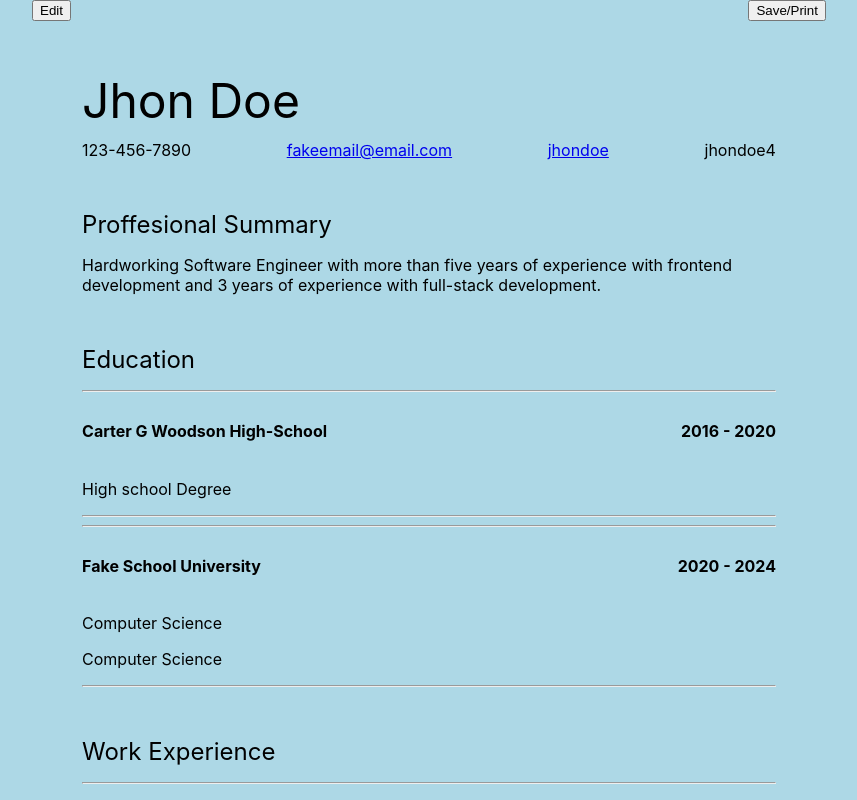
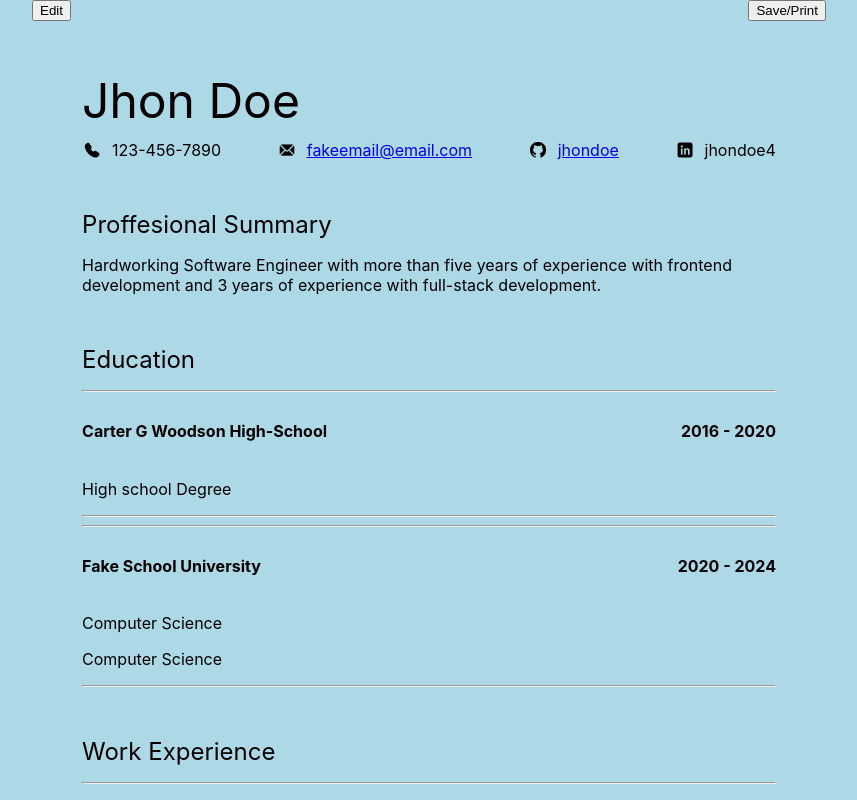
Before and after one commit to DrearyDev/cv-creator-react, a React (Vite) app: page / in a window 1280 px wide. Shown: the top 800 px of the page, without its empty margins (211-1068 px from the left). Built offline with nearby package versions, Linux system fonts and the light colour scheme.

Commit message:
Add icons to header values
icons to indicate what each value is for.

```diff
--- a/src/components/header.jsx
+++ b/src/components/header.jsx
@@ -1,4 +1,8 @@
-import {useState} from 'react'
+import {useState} from 'react';
+import phone from '../assets/phone.png'
+import email from '../assets/email.png'
+import github from '../assets/github.png'
+import linkedin from '../assets/linkedin.png'
 
 function Header({headerInputs, viewMode}) {
     const [headerInputsValue, setHeaderInputsValue] = useState(headerInputs);
@@ -16,6 +20,7 @@ function Header({headerInputs, viewMode}) {
 
                 {headerInputsValue.phoneNum[0] ?
                 <li>
+                    <img className="icon" src={phone} />
                     <a href={headerInputsValue.phoneNum[1]}>
                         {headerInputsValue.phoneNum[0]}
                     </a>
@@ -23,6 +28,7 @@ function Header({headerInputs, viewMode}) {
 
                 {headerInputsValue.email[0] ?
                 <li>
+                    <img className="icon" src={email} />
                     <a href={headerInputsValue.email[1]}>
                         {headerInputsValue.email[0]}
                     </a>
@@ -30,6 +36,7 @@ function Header({headerInputs, viewMode}) {
 
                 {headerInputsValue.github[0] ?
                 <li>
+                    <img className="icon" src={github} />
                     <a href={headerInputsValue.github[1]}>
                         {headerInputsValue.github[0]}
                     </a>
@@ -37,6 +44,7 @@ function Header({headerInputs, viewMode}) {
 
                 {headerInputsValue.linkedin[0] ?
                 <li>
+                    <img className="icon" src={linkedin} />
                     <a href={headerInputsValue.linkedin[1]}>
                         {headerInputsValue.linkedin[0]}
                     </a>
--- a/src/styles/view.css
+++ b/src/styles/view.css
@@ -30,6 +30,15 @@ h1 {
 .header ul .name {
     width: 100%;
     font-size: 3rem;
+}
+.header ul li {
+    display: flex;
+    align-items: center;
+    gap: 10px;
+}
+.header ul li .icon {
+    width: 20px;
+    height: 20px;
 }
 
 .prosummary {
```
